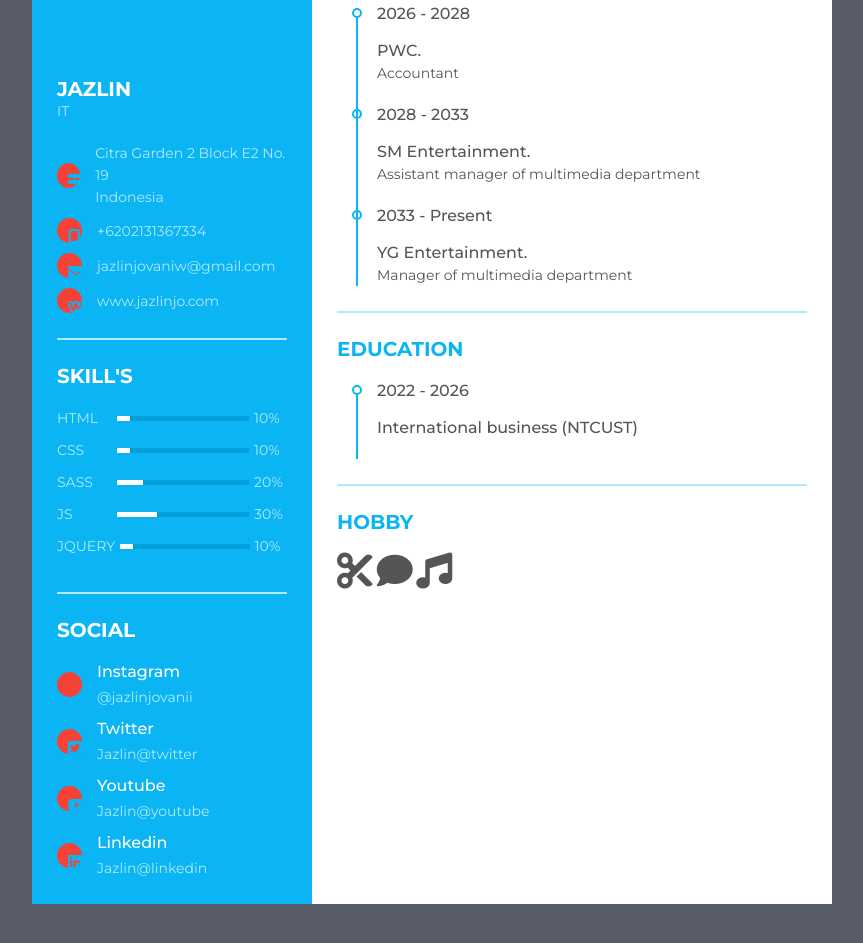
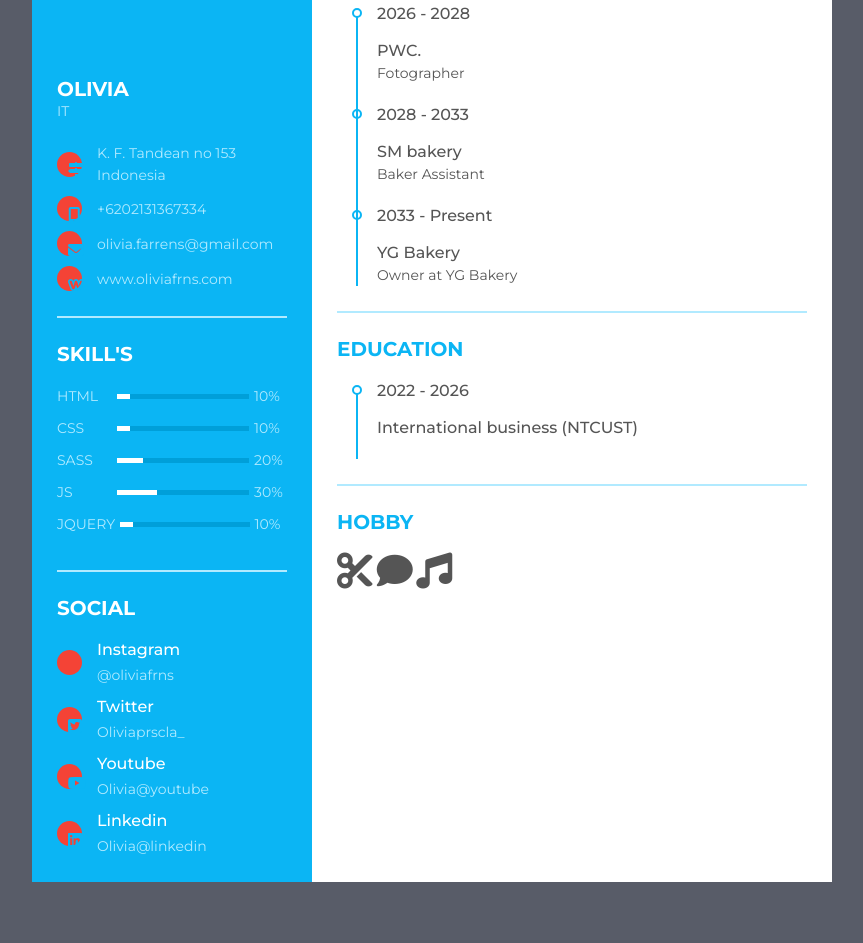
Before and after one commit to jazlin26/olivia-resume, a plain HTML site: page index.html in a window 1280 px wide. Shown: the part 277-1220 px from the top of the page, without its empty margins (208-1071 px from the left). Drawn offline with Linux system fonts and the light colour scheme.

Commit message:
Update index.html

```diff
--- a/index.html
+++ b/index.html
@@ -18,7 +18,7 @@
      <div class="resume_content">
        <div class="resume_item resume_info">
          <div class="title">
-           <p class="bold">Jazlin</p>
+           <p class="bold">Olivia</p>
            <p class="regular">IT</p>
          </div>
          <ul>
@@ -27,7 +27,7 @@
                <i class="fas fa-map-signs"></i>
              </div>
              <div class="data">
-               Citra Garden 2 Block E2 No. 19 <br /> Indonesia
+               K. F. Tandean no 153 <br /> Indonesia
              </div>
            </li>
            <li>
@@ -43,7 +43,7 @@
                <i class="fas fa-envelope"></i>
              </div>
              <div class="data">
-               jazlinjovaniw@gmail.com
+               olivia.farrens@gmail.com
              </div>
            </li>
            <li>
@@ -51,7 +51,7 @@
                <i class="fab fa-weebly"></i>
              </div>
              <div class="data">
-               www.jazlinjo.com
+               www.oliviafrns.com
              </div>
            </li>
          </ul>
@@ -119,7 +119,7 @@
              </div>
              <div class="data">
                <p class="semi-bold">Instagram</p>
-               <p>@jazlinjovanii</p>
+               <p>@oliviafrns</p>
              </div>
            </li>
            <li>
@@ -128,7 +128,7 @@
              </div>
              <div class="data">
                <p class="semi-bold">Twitter</p>
-               <p>Jazlin@twitter</p>
+               <p>Oliviaprscla_</p>
              </div>
            </li>
            <li>
@@ -137,7 +137,7 @@
              </div>
              <div class="data">
                <p class="semi-bold">Youtube</p>
-               <p>Jazlin@youtube</p>
+               <p>Olivia@youtube</p>
              </div>
            </li>
            <li>
@@ -146,7 +146,7 @@
              </div>
              <div class="data">
                <p class="semi-bold">Linkedin</p>
-               <p>Jazlin@linkedin</p>
+               <p>Olivia@linkedin</p>
              </div>
            </li>
          </ul>
@@ -169,21 +169,21 @@
                 <div class="date">2026 - 2028</div>
                 <div class="info">
                      <p class="semi-bold">PWC.</p>
-                  <p>Accountant </p>
+                  <p>Fotographer </p>
                 </div>
             </li>
             <li>
               <div class="date">2028 - 2033</div>
               <div class="info">
-                     <p class="semi-bold">SM Entertainment.</p>
-                  <p>Assistant manager of multimedia department</p>
+                     <p class="semi-bold">SM bakery</p>
+                  <p>Baker Assistant</p>
                 </div>
             </li>
             <li>
               <div class="date">2033 - Present</div>
               <div class="info">
-                     <p class="semi-bold">YG Entertainment.</p>
-                  <p>Manager of multimedia department</p>
+                     <p class="semi-bold">YG Bakery</p>
+                  <p>Owner at YG Bakery</p>
                 </div>
             </li>
         </ul>
```
